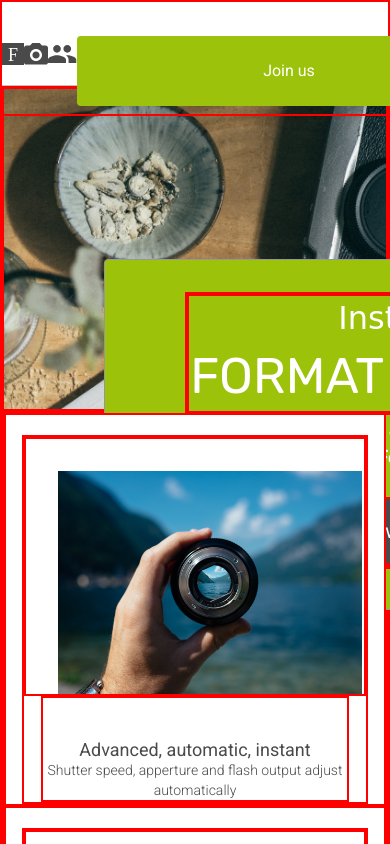
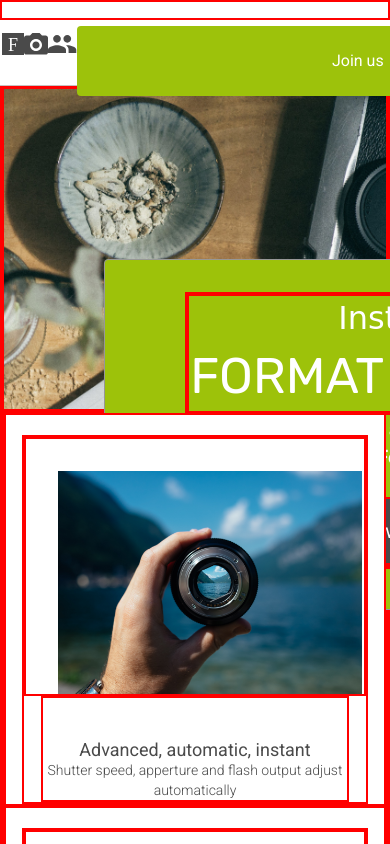
Before and after one commit to Strangefish/Fotomatic, a plain HTML site: page index.html in a window 390 px wide. Shown: the top 844 px of the page. Drawn offline with Linux system fonts and the light colour scheme; a web font is replaced by a local one.

Commit message:
Completely stuck now.

```diff
--- a/resources/css/style.css
+++ b/resources/css/style.css
@@ -62,6 +62,8 @@ header .mobile {
   header .mobile {
     display: block;
     width: 100%;
+    position: fixed;
+    top: 0;
   }
 
   header .content {
@@ -80,7 +82,7 @@ header .mobile {
   }
 
   header .mobile .button {
-    padding: .1875rem .5rem;
+    padding: 0.1875rem 4.8rem;
     background-color: #9dc20b;
     line-height: 1.6;
     color: white;
@@ -118,7 +120,7 @@ header .mobile {
   display: block;
 }
 
-@media only screen and (max-width: 760px) {
+@media only screen and (max-width: 450px) {
   .main-content {
     top: 2.5625rem;
   }
@@ -204,7 +206,7 @@ header .mobile {
     position: static;
     width: auto;
     height: auto;
-    background-color: transparent;
+    background-color: transparent
     border: none;
   }
 
```
Also changed, not shown: 4 other files.
